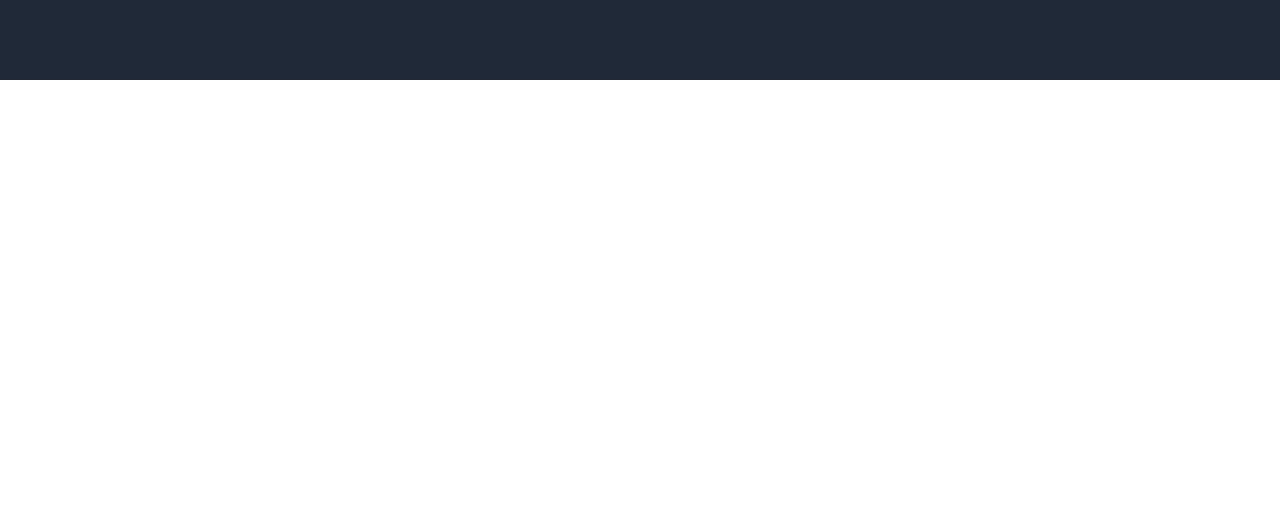
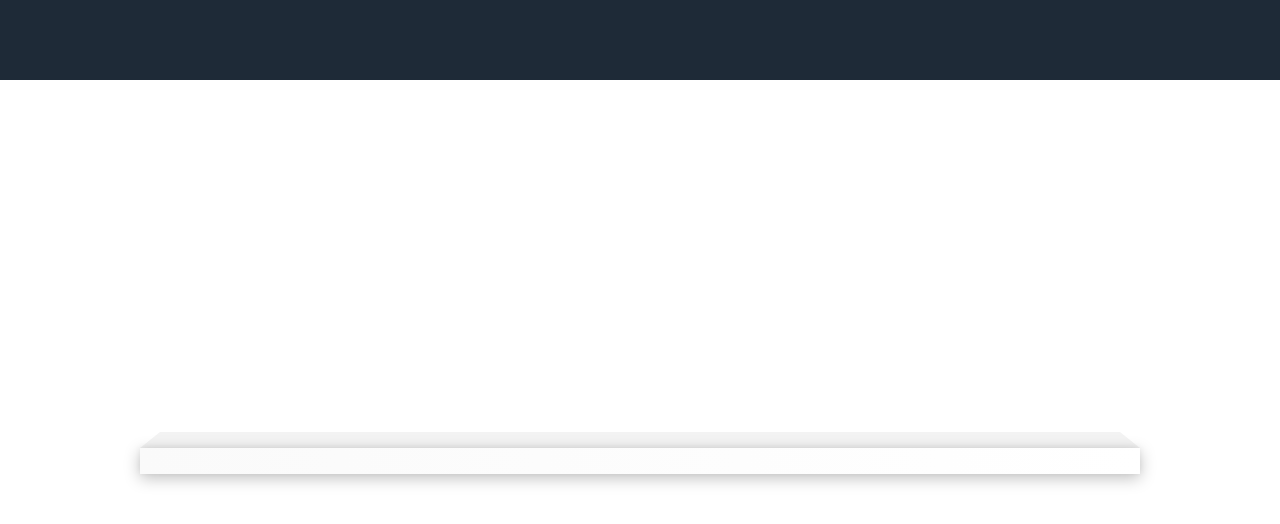
Before and after one commit to ivalexig/odin-library, a plain HTML site: page index.html in a window 1280 px wide. Drawn offline with Linux system fonts and the light colour scheme.

Commit message:
Added shelf design

```diff
--- a/index.html
+++ b/index.html
@@ -9,7 +9,13 @@
   </head>
   <body>
     <div class="navbar"></div>
-    <div class="content"></div>
+    <div class="content">
+      <div class="bookshelf">
+        <div class="books">
+          <div class="book"></div>
+        </div>
+      </div>
+    </div>
     <script src="./script.js"></script>
   </body>
 </html>
--- a/style.css
+++ b/style.css
@@ -18,4 +18,55 @@ body {
 
 .content {
   grid-area: content;
+  display: flex;
+  flex-direction: column;
+  gap: 200px;
+  align-items: center;
+  min-height: 500px;
+  justify-content: center;
+  position: relative;
+  box-sizing: border-box;
 }
+
+.bookshelf {
+  max-width: 1000px;
+  width: 80%;
+  display: flex;
+  justify-content: center;
+  flex-shrink: 0;
+  z-index: -1;
+  position: relative;
+  height: 0px;
+  box-sizing: border-box;
+  border-bottom: 16px solid #f3f3f3;
+  border-left: 20px solid transparent;
+  border-right: 20px solid transparent;
+  pointer-events: all;
+}
+
+.bookshelf::before {
+  content: "";
+  position: absolute;
+  top: 16px;
+  background: linear-gradient(90deg, #fafafa 0%, #ffffff 100%);
+  height: 26px;
+  width: calc(100% + 40px);
+  box-shadow: 0px -1px 6px rgba(0, 0, 0, 0.05), 0px 4px 16px rgba(0, 0, 0, 0.25);
+  z-index: 2;
+}
+
+.books {
+  display: grid;
+  grid-template-columns: repeat(4, 1fr);
+  gap: 7.5%;
+  width: 90%;
+  margin: auto;
+  transform: translateY(-100%);
+  padding: 0 0 2px;
+  z-index: -1;
+  position: relative;
+  top: 10px;
+}
+
+.book {
+}
```
